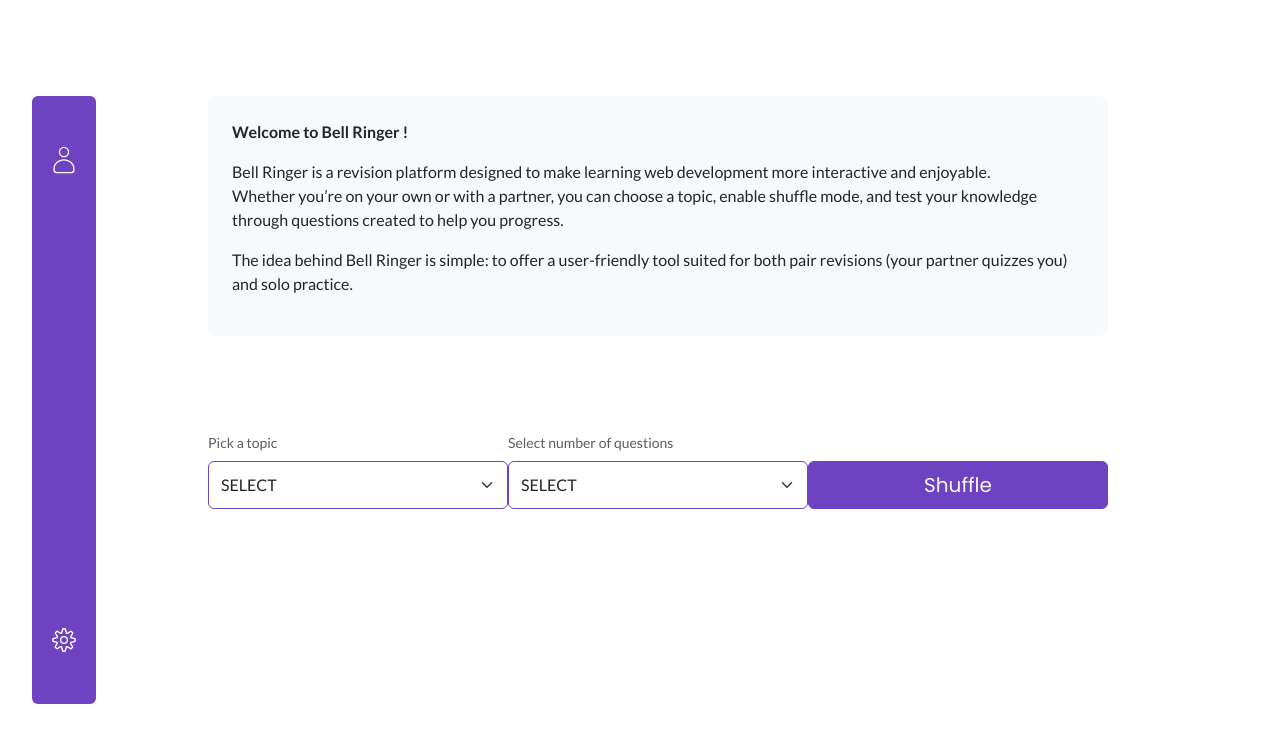
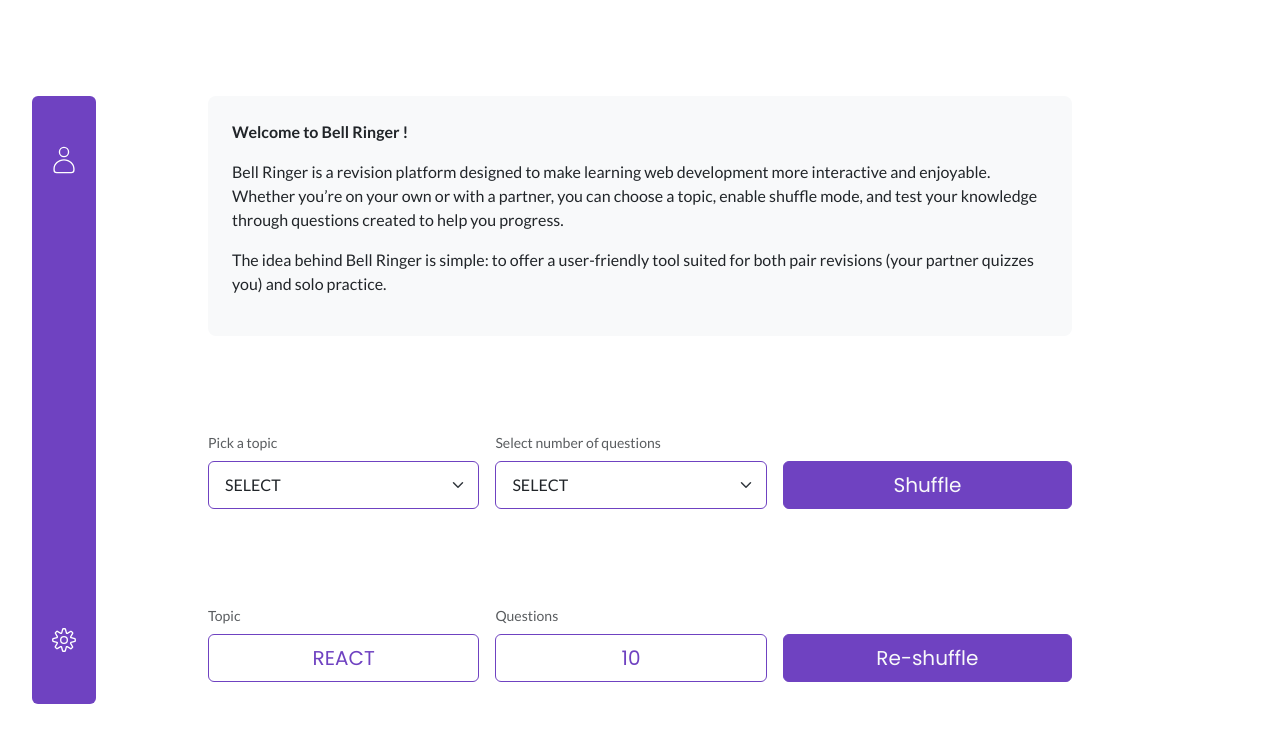
Before and after one commit to luneroka/bell-ringer, a React (Vite) app in the folder frontend/: page / in a window 1280 px wide. Shown: the top 742 px of the page. Built offline with nearby package versions, Linux system fonts and the light colour scheme.

Commit message:
Adjust Quiz components size styles

```diff
--- a/frontend/src/App.jsx
+++ b/frontend/src/App.jsx
@@ -11,6 +11,7 @@ function App() {
           marginRight: '208px',
           marginTop: '96px',
           marginBottom: '96px',
+          width: '100%',
         }}
       >
         <Outlet />
--- a/frontend/src/components/quiz/QuizSelector.jsx
+++ b/frontend/src/components/quiz/QuizSelector.jsx
@@ -1,8 +1,8 @@
 function QuizSelector() {
   return (
-    <div className='d-flex justify-content-between align-items-end'>
+    <div className='d-flex justify-content-between align-items-end gap-3'>
       {/* TOPIC SELECT */}
-      <div>
+      <div className='selector'>
         <p className='selector-p small-text text-muted'>Pick a topic</p>
         <select name='topic' id='topic-select' className='form-select'>
           <option value='' selected disabled>
@@ -15,7 +15,7 @@ function QuizSelector() {
       </div>
 
       {/* QUESTIONS SELECT */}
-      <div>
+      <div className='selector'>
         <p className='selector-p small-text text-muted'>
           Select number of questions
         </p>
@@ -33,7 +33,12 @@ function QuizSelector() {
       {/* SHUFFLE BUTTON */}
       <button
         className='btn btn-primary button-text'
-        style={{ width: '300px', height: '48px' }}
+        style={{
+          width: '100%',
+          minWidth: '120px',
+          maxWidth: '400px',
+          height: '48px',
+        }}
       >
         Shuffle
       </button>
--- a/frontend/src/components/quiz/QuizSettings.jsx
+++ b/frontend/src/components/quiz/QuizSettings.jsx
@@ -1,14 +1,14 @@
 function QuizSettings() {
   return (
-    <div className='d-flex justify-content-between align-items-end'>
+    <div className='d-flex justify-content-between align-items-end gap-3'>
       {/* SELECTED TOPIC */}
-      <div>
+      <div className='selector'>
         <p className='selector-p small-text text-muted'>Topic</p>
         <div className='selected-box button-text'>REACT</div>
       </div>
 
       {/* SELECT QUESTIONS */}
-      <div>
+      <div className='selector'>
         <p className='selector-p small-text text-muted'>Questions</p>
         <div className='selected-box button-text'>10</div>
       </div>
@@ -16,7 +16,12 @@ function QuizSettings() {
       {/* SHUFFLE BUTTON */}
       <button
         className='btn btn-primary button-text'
-        style={{ width: '300px', height: '48px' }}
+        style={{
+          width: '100%',
+          minWidth: '120px',
+          maxWidth: '400px',
+          height: '48px',
+        }}
       >
         Re-shuffle
       </button>
--- a/frontend/src/pages/HomePage.jsx
+++ b/frontend/src/pages/HomePage.jsx
@@ -25,6 +25,9 @@ function HomePage() {
       <div style={{ marginTop: '96px' }}>
         <QuizSelector />
       </div>
+      <div style={{ marginTop: '96px' }}>
+        <QuizSettings />
+      </div>
     </>
   );
 }
--- a/frontend/src/styles/main.scss
+++ b/frontend/src/styles/main.scss
@@ -71,15 +71,19 @@ $font-family-heading: 'Poppins', sans-serif;
 }
 
 .form-select {
-  border-color: #6f42c1 !important;
-  width: 300px;
+  border-color: $primary !important;
+  width: 100%;
+  max-width: 400px;
+  min-width: 120px;
   height: 48px;
   cursor: pointer;
+  box-sizing: border-box;
+  padding: 0rem 1rem;
 }
 
 .form-select:focus {
-  border-color: darken(#6f42c1, 8%) !important;
-  box-shadow: 0 0 0 0.15rem rgba(111, 66, 193, 0.16) !important;
+  border-color: darken($primary, 8%) !important;
+  box-shadow: 0 0 0 0.15rem rgba($primary, 0.16) !important;
 }
 
 .selected-box {
@@ -87,18 +91,24 @@ $font-family-heading: 'Poppins', sans-serif;
   border-radius: $border-radius !important;
   color: $primary !important;
   text-align: center;
-  width: 300px;
+  width: 100%;
+  max-width: 400px;
+  min-width: 120px;
   height: 48px;
   display: flex;
   align-items: center;
   justify-content: center;
-  background-color: transparent;
-  transition: border-color 0.15s ease-in-out, box-shadow 0.15s ease-in-out;
-  padding: 0.375rem 0.75rem;
+  padding: 0rem 1rem;
 }
 
 .selector-p {
   margin-bottom: 8px;
+}
+
+.selector {
+  width: 100%;
+  min-width: 120px;
+  max-width: 400px;
 }
 
 // Apply font families globally
```
